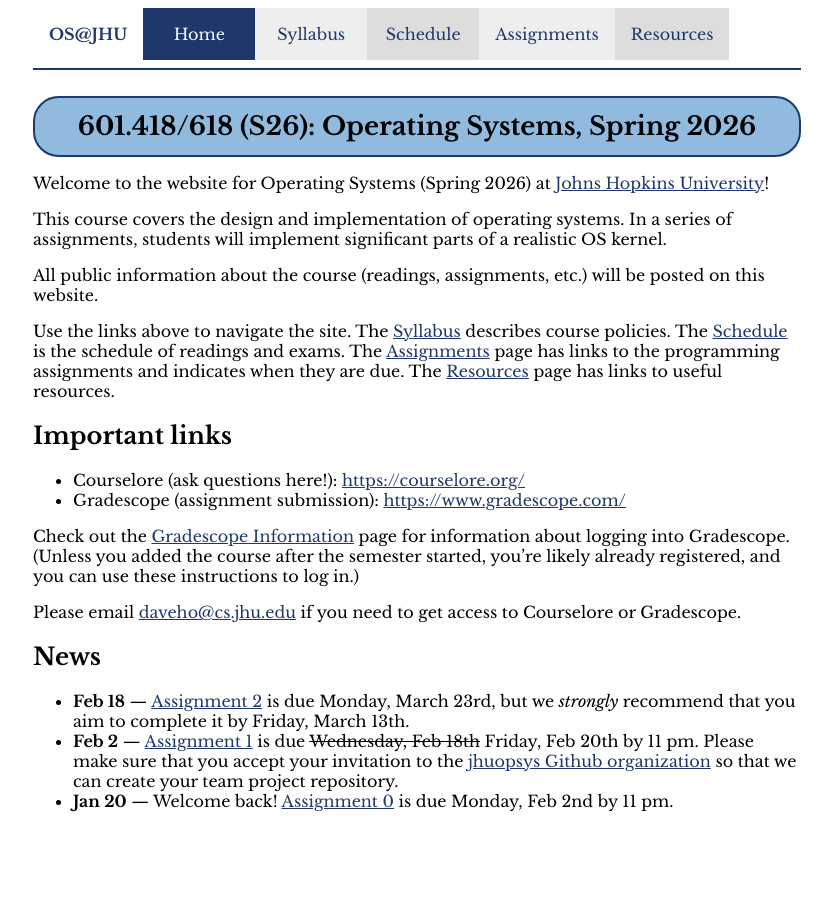
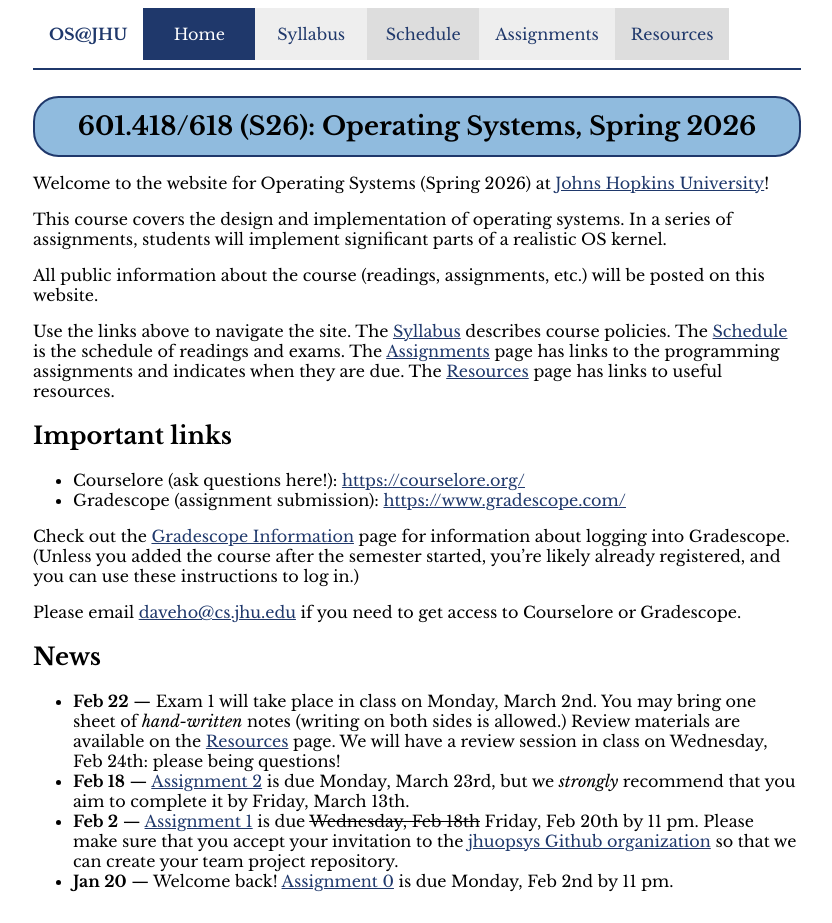
Before and after one commit to jhuopsys/spring2026, a Jekyll site: the page built from index.md, in a window 1280 px wide. Shown: the whole page, without its empty margins (223-1055 px from the left). Built offline with Jekyll 4.4.1, drawn with Linux system fonts in a browser that asks for light colours; before the commit the page ends 900 px from its top, so only the background shows below that.

Commit message:
news item for Exam 1

```diff
--- a/index.md
+++ b/index.md
@@ -35,6 +35,11 @@ Gradescope.
 
 ## News
 
+* **Feb 22** — Exam 1 will take place in class on Monday, March 2nd.
+  You may bring one sheet of *hand-written* notes (writing on both
+  sides is allowed.) Review materials are available on the
+  [Resources](resources.html) page. We will have a review session
+  in class on Wednesday, Feb 24th: please being questions!
 * **Feb 18** — [Assignment 2](assign/assign02.html) is due Monday,
   March 23rd, but we *strongly* recommend that you aim to complete it
   by Friday, March 13th.
```
